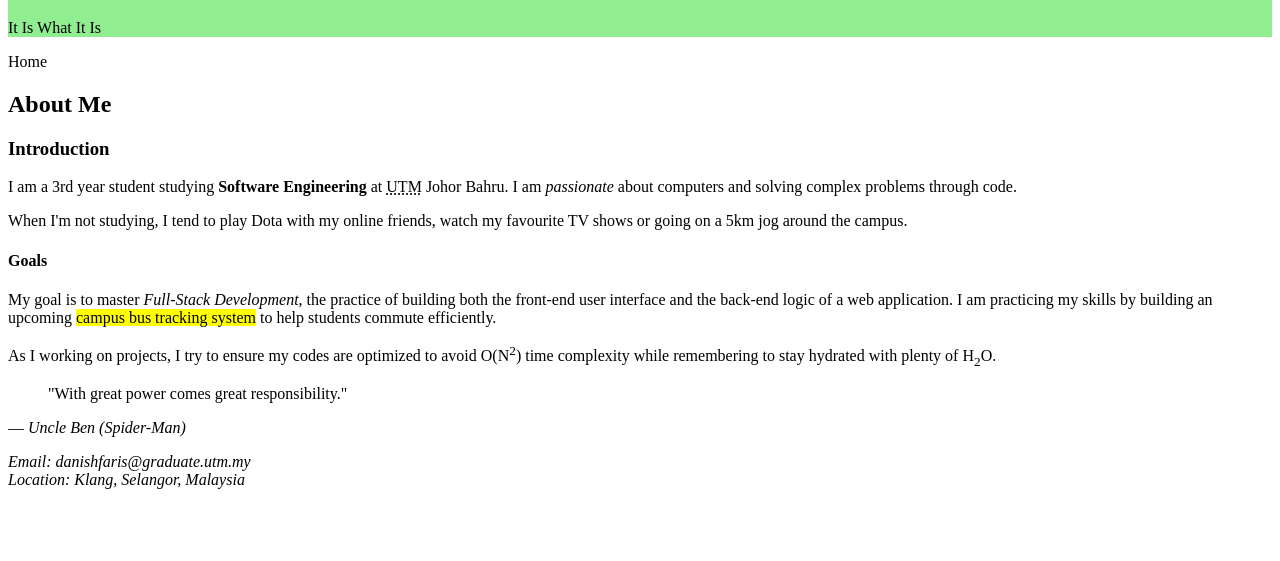
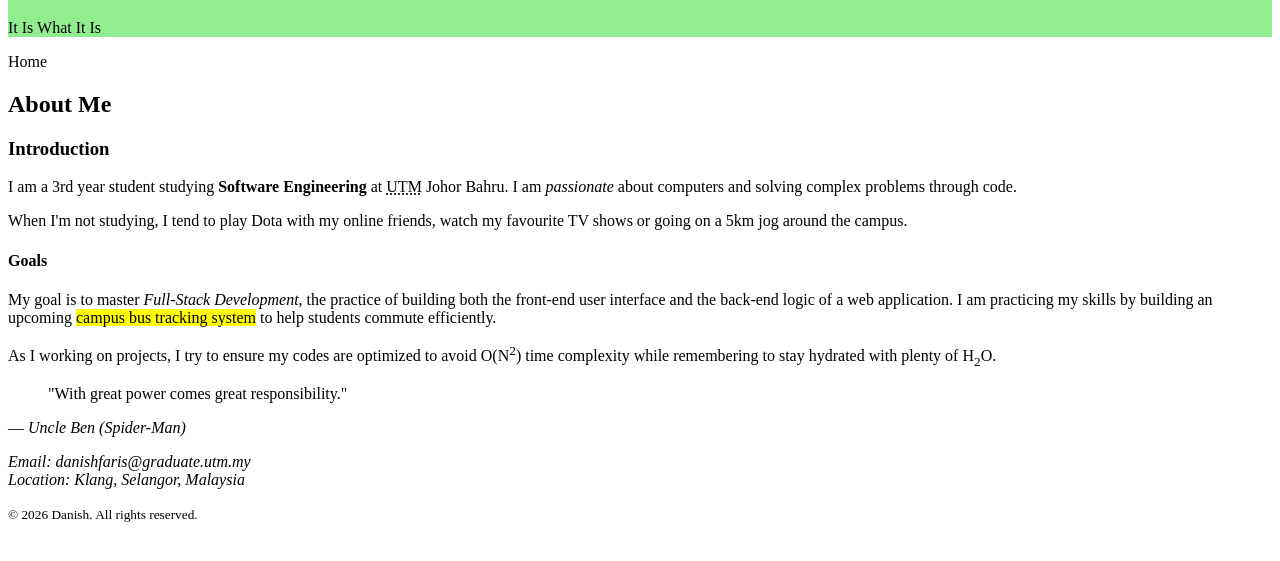
Before and after one commit to FleepyDean/html-lab-exercise-1, a plain HTML site: page index.html in a window 1280 px wide. Shown: the part 61-622 px from the top of the page. Drawn offline with Linux system fonts and the light colour scheme.

Commit message:
Updated footer

```diff
--- a/index.html
+++ b/index.html
@@ -48,6 +48,7 @@
 			Email: danishfaris@graduate.utm.my<br>
 			Location: Klang, Selangor, Malaysia
 		</address>
+		<p><small>&copy; 2026 Danish. All rights reserved.</small></p>
 	</footer>
 </body>
 </html>
```
